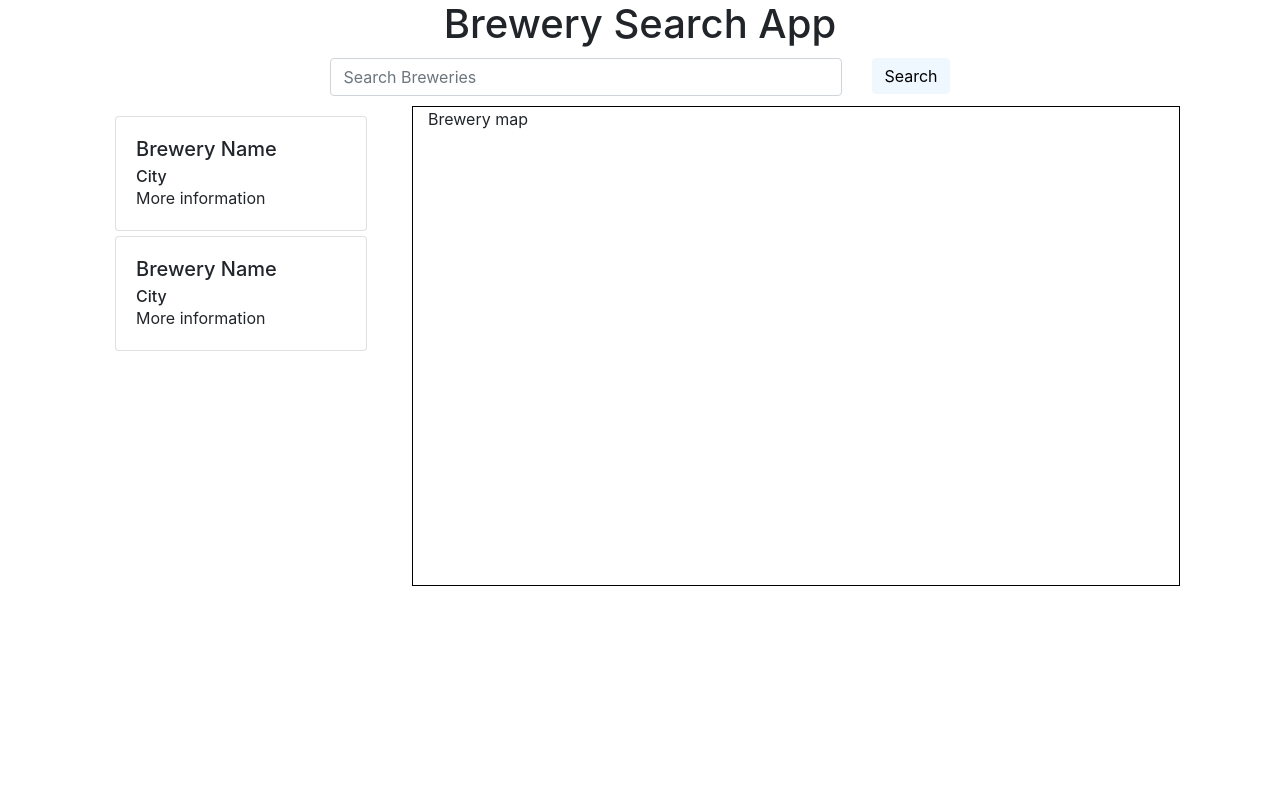
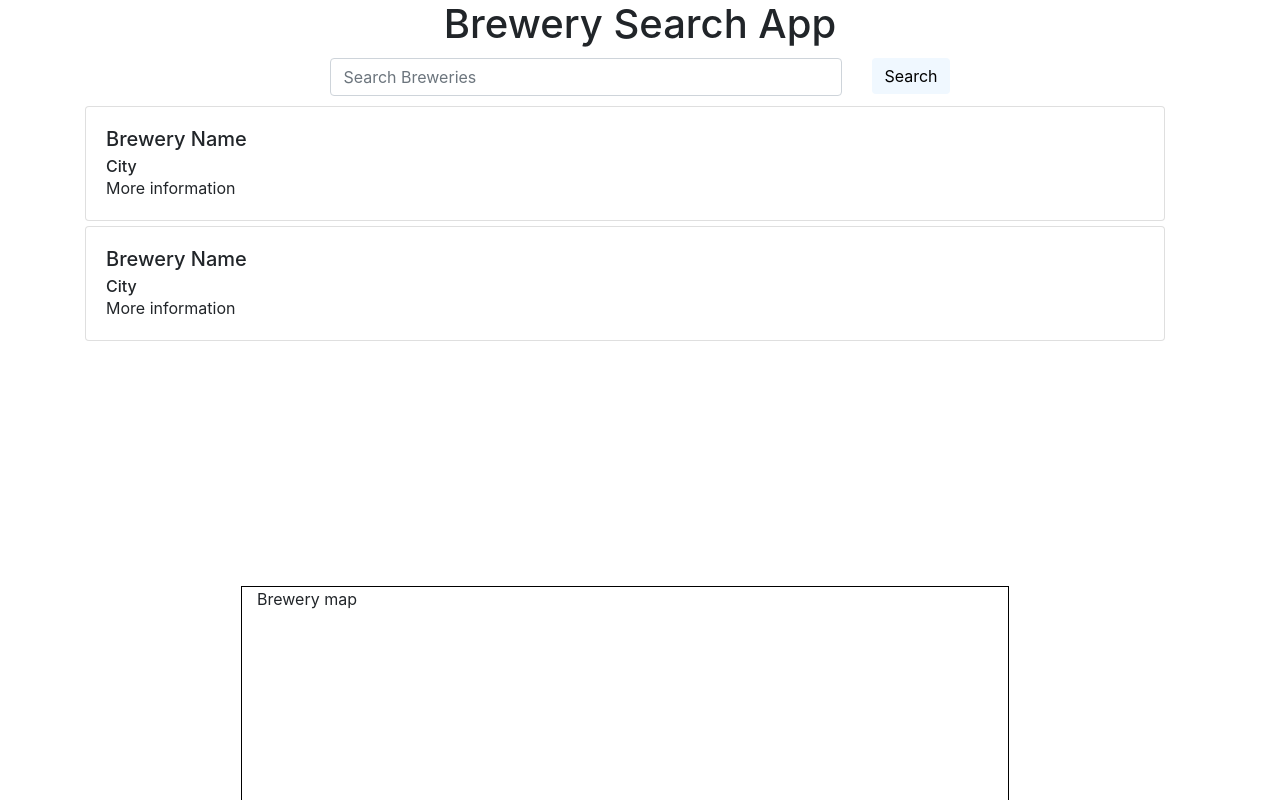
Before and after one commit to hcuellar-coder/brewery-search-app, a React (Create React App) app in the folder Brewery Search App/client/: page / in a window 1280 px wide. Shown: the top 800 px of the page. Built offline with nearby package versions, Linux system fonts and the light colour scheme.

Commit message:
changed the layout of the cards and map

```diff
--- a/Brewery Search App/client/src/App.css
+++ b/Brewery Search App/client/src/App.css
@@ -17,7 +17,7 @@ html, body, #root{
 
 #brewerydisplay-container {
     display: flex;
-    justify-content: center;
+    flex-direction: column;
     height: 80%;
 
 }
@@ -34,8 +34,6 @@ html, body, #root{
 #brewerylist-container {
     border: 1px;
     border-color: black;
-    /* height: auto;
-    max-height: 80%; */
     height: 60vh;
 }
 
@@ -43,7 +41,6 @@ html, body, #root{
     border: 1px;
     border-style: solid;
     border-color: black;
-    /* height: auto; */
     height: 60vh;
     width: 60vw;
 }
--- a/Brewery Search App/client/src/Components/BreweryDisplay.js
+++ b/Brewery Search App/client/src/Components/BreweryDisplay.js
@@ -9,8 +9,14 @@ function BreweryDisplay() {
     return (
         <Container id="brewerydisplay-container">
             <Row id="brewerydisplay-row">
-                <Col id="brewerylist-col"><BreweryList /></Col>
-                <Col id="brewerymap-col"><BreweryMap /></Col>
+                <BreweryList />
+                {/* <Col id="brewerylist-col"><BreweryList /></Col> */}
+                {/* <Col id="brewerymap-col"><BreweryMap /></Col> */}
+            </Row>
+            <Row id="brewerydisplay-row">
+                <BreweryMap />
+                {/* <Col id="brewerylist-col"><BreweryList /></Col> */}
+                {/* <Col id="brewerymap-col"><BreweryMap /></Col> */}
             </Row>
         </Container>
     )
```
